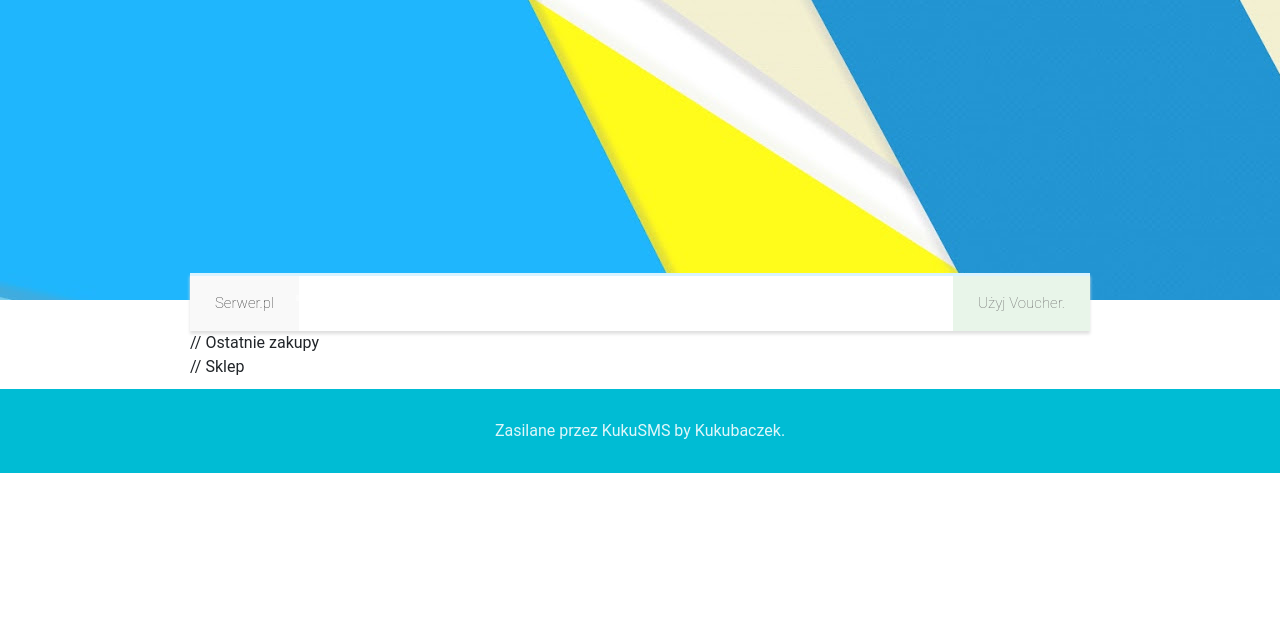
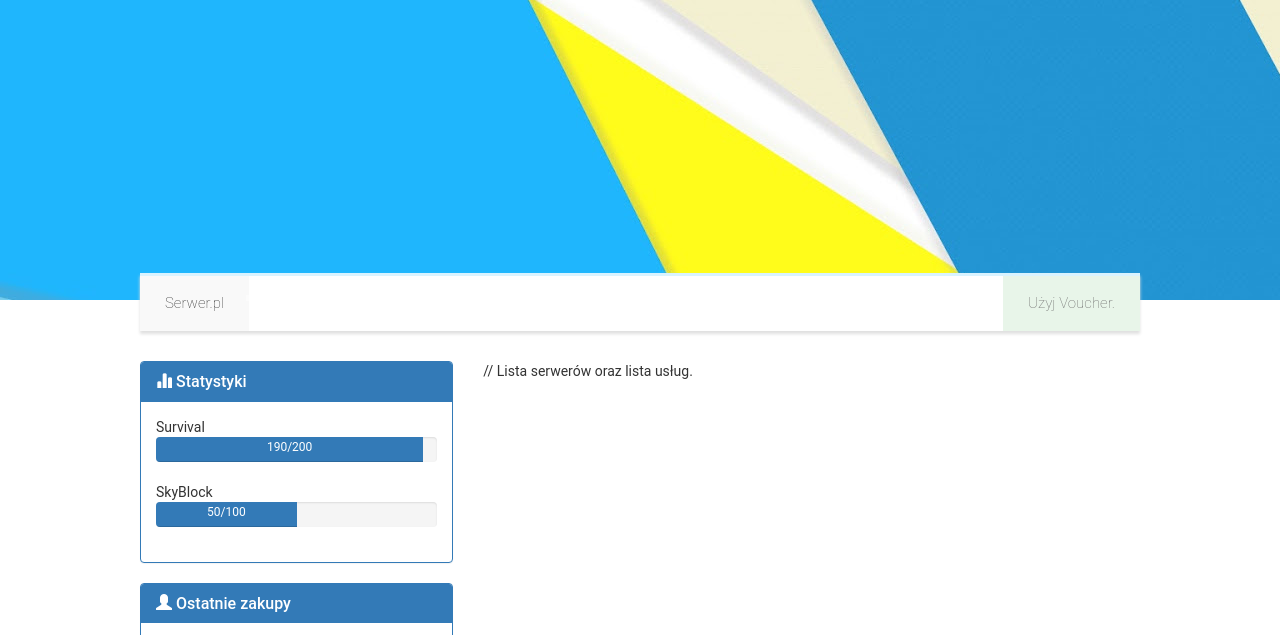
Before and after one commit to kukubaczek/KukuShop, a PHP site: page / in a window 1280 px wide. Shown: the top 635 px of the page. Before the commit the page ends 473 px from the top, so only its background shows below. Run offline with PHP 8.4, Linux system fonts and the light colour scheme; some libraries are stand-ins or nearby versions.

Commit message:
Podzielono stronę
Podzielono stronę na dwie części - lewa i prawa. Po lewej jest już styl
do statystyk oraz do ostatnich zakupów.

```diff
--- a/www/config/main.php
+++ b/www/config/main.php
@@ -3,7 +3,16 @@
 
 	// Dane strony
 	$config['nazwa']	= 'Serwer.pl'; // Nazwa wyświetlana m.in. w: tytule strony i menu strony.
-	$config['slogan']	= 'Najlepszy serwer MineCraft!'; // Nazwa.pl :: Opis
-	$config['facebook']	= 'Serwer.pl'; // Link do facebooka, jeżeli .
-	$config['nazwa']	= 'Serwer.pl';
+	$config['slogan']	= 'Najlepszy serwer MineCraft!'; // Nazwa.pl :: Tutaj sie pojawi to co wpiszesz
+
+	$config['styl'] = 'lumen'; // Wybór stylu BootStrapa.
+
+	// Dane do MySQL
+
+	$db = array();
+	$db['host'] = 'localhost'; // IP połączenia z bazą danych
+	$db['nick'] = 'minecraft';
+	$db['pass'] = '123812';
+	$db['db'] = 'minecraft';
+
 ?>
--- a/www/index.php
+++ b/www/index.php
@@ -2,12 +2,50 @@
 	include_once('parts/header.php');
 ?>
 
+<div class="row">
+	<div class="col-md-8 col-md-push-4">
+		// Lista serwerów oraz lista usług.
+	</div>
+	<div class="col-md-4 col-md-pull-8">
 
-	// Ostatnie zakupy
-	<br>
-	// Sklep
+		<!- SERWERY >
+
+		<div class="panel panel-primary">
+			<div class="panel-heading"><h3 class="panel-title"><span class="glyphicon glyphicon-stats" aria-hidden="true"></span>  Statystyki</h3></div>
+			<div class="panel-body">
+				Survival
+				<div class="progress" style="height: 25px;">
+					<div class="progress-bar" role="progressbar" aria-valuenow="95" aria-valuemin="0" aria-valuemax="100" style="width: 95%;">
+					190/200
+					</div>
+				</div>
+				SkyBlock
+				<div class="progress" style="height: 25px;">
+					<div class="progress-bar" role="progressbar" aria-valuenow="50" aria-valuemin="0" aria-valuemax="100" style="width: 50%;">
+					50/100
+					</div>
+				</div>
+			</div>
+		</div>
+
+		<!- OSTATNIE ZAKUPY >
+
+		<div class="panel panel-primary">
+			<div class="panel-heading"><h3 class="panel-title"><span class="glyphicon glyphicon-user" aria-hidden="true"></span>  Ostatnie zakupy</h3></div>
+			<div class="panel-body">
+				<img src="https://minotar.net/avatar/clone1018/37.png">
+				<img src="https://minotar.net/avatar/kukubaczeek/37.png">
+				<img src="https://minotar.net/avatar/xnerdian/37.png">
+				<img src="https://minotar.net/avatar/skkf/37.png">
+				<img src="https://minotar.net/avatar/minecraftblow/37.png">
+				<img src="https://minotar.net/avatar/ReziPlayGames/37.png">
+				<img src="https://minotar.net/avatar/viv0/37.png">
+			</div>
+		</div>
 
 
+	</div>
+</div>
 <?php
 	include_once('parts/footer.php');
 ?>
--- a/www/parts/header.php
+++ b/www/parts/header.php
@@ -13,7 +13,8 @@
 
 		<link rel='stylesheet' type='text/css' href='style/main.css' />
 		<link rel='stylesheet' type='text/css' href='style/menu.css' />
-		<link rel='stylesheet' type='text/css' href='https://bootswatch.com/lumen/bootstrap.min.css' />
+
+		<link rel='stylesheet' type='text/css' href='https://bootswatch.com/<?php echo($config['styl']); ?>/bootstrap.min.css' />
 
 	</head>
 	<body>
--- a/www/style/main.css
+++ b/www/style/main.css
@@ -11,10 +11,11 @@ footer {
 	background-color: #00BCD4;
 	color: #E0F7FA;
 	padding: 30px;
+	border-top: 3px solid #4DD0E1;
 }
 
 #main{
-	width: 900px;
+	width: 1000px;
 	margin-left: auto;
 	margin-right: auto;
 }
@@ -23,10 +24,11 @@ footer {
 .cssmenu {
 	margin-top: -27px;
 	border-top: 3px solid #d9f3ff;
+	margin-bottom: 30px;
 }
 
 .cssmenu ul{
-	width: 900px;
+	width: 1000px;
 }
 
 .cssmenu ul li{
@@ -36,10 +38,6 @@ footer {
 .cssmenu ul .last{
 	float: right;
 	background-color: #E8F5E9;
-}
-
-.cssmenu ul .last:hover{
-	float: right;
 }
 
 #img_header{
```
